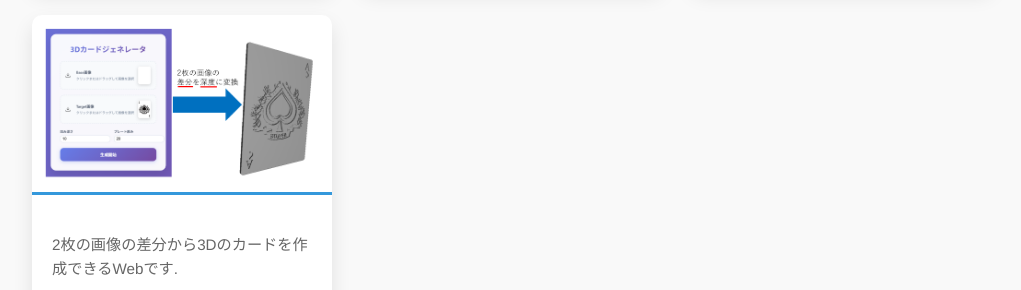
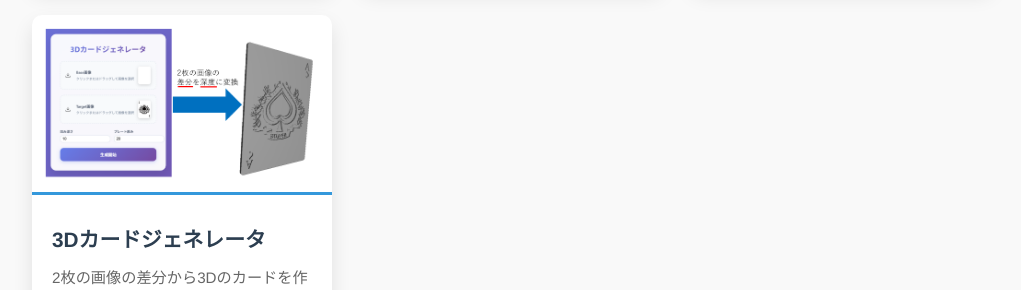
Before and after one commit to hhyytt0126/MyWeb, a plain HTML site: page Make/make.html in a window 1280 px wide. Shown: the part 1246-1536 px from the top of the page, without its empty margins (128-1149 px from the left). Drawn offline with Linux system fonts and the light colour scheme.

Commit message:
fix: make.html

```diff
--- a/Make/make.html
+++ b/Make/make.html
@@ -88,7 +88,7 @@
             <div class="project-card">
                 <img src="../Pictures/3d_card_generator.png" alt="3Dカードジェネレータ" class="project-image" />
                 <div class="project-content">
-                    <h3 class="project-title"></h3>
+                    <h3 class="project-title">3Dカードジェネレータ</h3>
                     <p class="project-description">2枚の画像の差分から3Dのカードを作成できるWebです. </p>
                     <a href="https://github.com/hhyytt0126/3d_card_generator" class="project-link">Githubのページはこちら<i class="fas fa-external-link-alt"></i></a>
                 </div>
```
